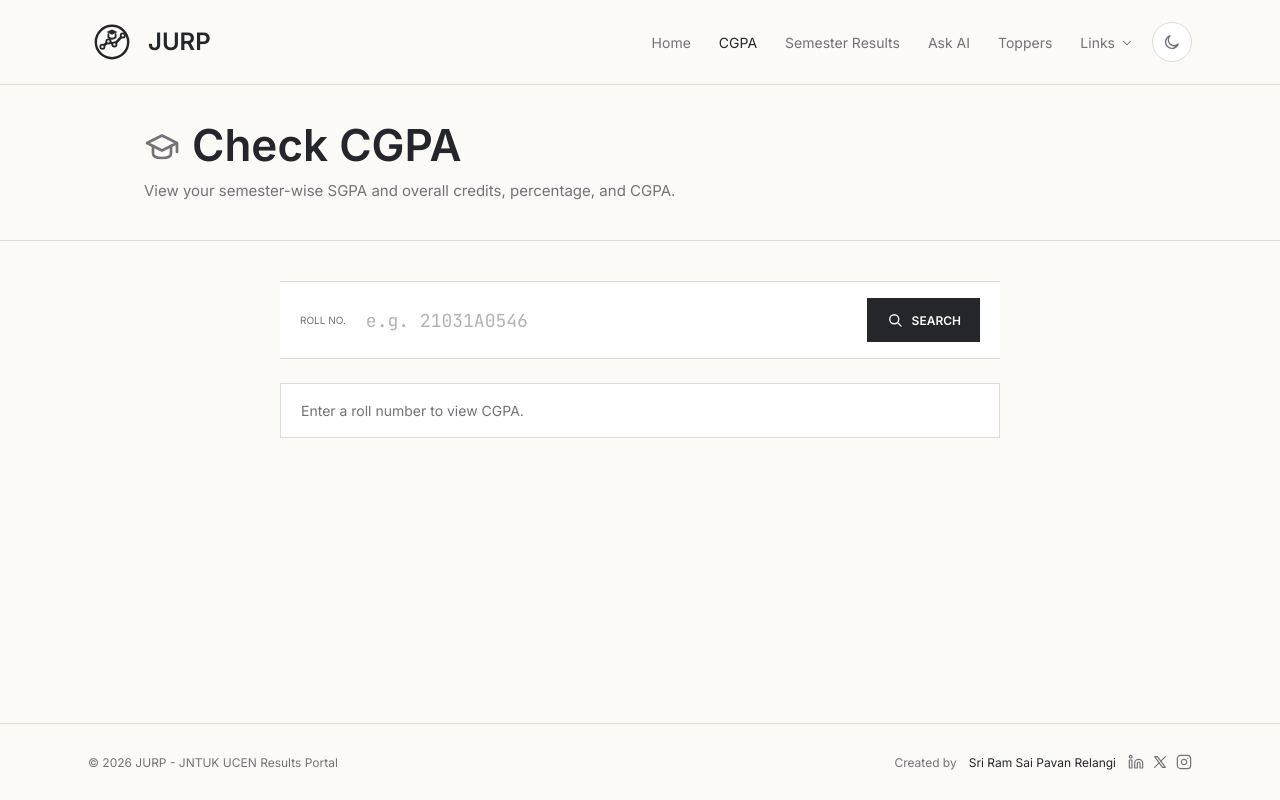
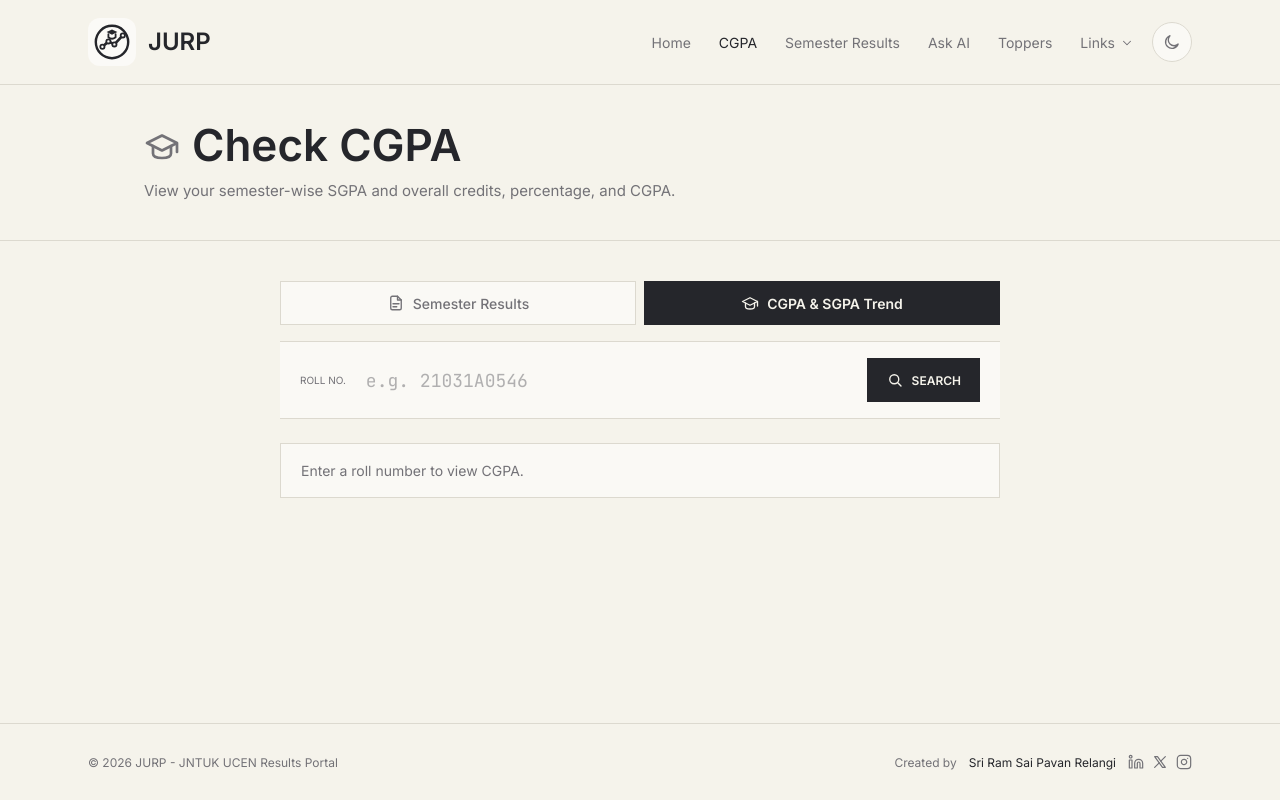
Before and after one commit to rsrsp21/JURP-JNTUNCollegeResultsApp, a Next.js app in the folder apps/public/: page /cgpa in a window 1280 px wide. Built offline with nearby package versions, Linux system fonts and the light colour scheme.

Commit message:
style: mitigate light mode eye strain and add navigation switcher tabs

```diff
--- a/apps/public/app/cgpa/page.jsx
+++ b/apps/public/app/cgpa/page.jsx
@@ -1,6 +1,7 @@
 'use client';
 
 import { useEffect, useMemo, useState } from 'react';
+import Link from 'next/link';
 import { motion } from 'framer-motion';
 import PageHeader from '@/components/PageHeader';
 import RollSearch from '@/components/RollSearch';
@@ -84,6 +85,23 @@ export default function CgpaPage() {
 
       <section>
         <div className="page-container section-pad">
+          <div className="search-tabs">
+            <Link
+              href={`/results${rollNumber ? `?id=${rollNumber}` : ''}`}
+              className="search-tab"
+            >
+              <UiIcon name="fileText" />
+              Semester Results
+            </Link>
+            <Link
+              href={`/cgpa${rollNumber ? `?id=${rollNumber}` : ''}`}
+              className="search-tab active"
+            >
+              <UiIcon name="graduationCap" />
+              CGPA & SGPA Trend
+            </Link>
+          </div>
+
           <RollSearch value={rollNumber} onValueChange={setRollNumber} onSearch={loadStudent} loading={loading} />
 
           {loading ? <div className="status-message">Fetching CGPA from database...</div> : null}
--- a/apps/public/app/globals.css
+++ b/apps/public/app/globals.css
@@ -1,14 +1,14 @@
 :root {
-  --paper: #fbfaf7;
+  --paper: #f5f3eb;
   --ink: #25262b;
   --muted: #737277;
-  --hairline: #dedbd2;
-  --white: #ffffff;
-  --soft: #f3f1ec;
+  --hairline: #dcd9cf;
+  --white: #faf9f5;
+  --soft: #ebe9df;
   --danger: #b42318;
   --success: #207a50;
   --warning: #946200;
-  --header-bg: rgba(251, 250, 247, 0.88);
+  --header-bg: rgba(245, 243, 235, 0.88);
   --placeholder: rgba(115, 114, 119, 0.55);
   --danger-border: rgba(180, 35, 24, 0.35);
   --success-ring: rgba(32, 122, 80, 0.12);
@@ -3483,3 +3483,56 @@ section > .page-container > .download-row {
   opacity: 0 !important;
   visibility: hidden !important;
 }
+
+/* Page Switcher Navigation Tabs */
+.search-tabs {
+  display: flex;
+  justify-content: center;
+  align-items: center;
+  gap: 8px;
+  width: 100%;
+  max-width: var(--form-width);
+  margin: 0 auto 16px;
+}
+
+.search-tab {
+  flex: 1;
+  display: flex;
+  align-items: center;
+  justify-content: center;
+  gap: 8px;
+  padding: 12px 16px;
+  background: var(--white);
+  border: 1px solid var(--hairline);
+  color: var(--muted);
+  font-size: 14px;
+  font-weight: 500;
+  border-radius: 0;
+  transition: all 0.18s ease;
+  cursor: pointer;
+  text-align: center;
+}
+
+.search-tab:hover {
+  border-color: var(--ink);
+  color: var(--ink);
+  background: var(--soft);
+}
+
+.search-tab.active {
+  background: var(--ink);
+  color: var(--paper);
+  border-color: var(--ink);
+  font-weight: 600;
+}
+
+@media (max-width: 640px) {
+  .search-tabs {
+    padding-inline: 4px;
+    gap: 6px;
+  }
+  .search-tab {
+    padding: 10px 12px;
+    font-size: 12px;
+  }
+}
```
Also changed, not shown: apps/public/app/semester_results/page.jsx (+18 -0 lines), 1 other file (tests, documents, lock files or other folders).
